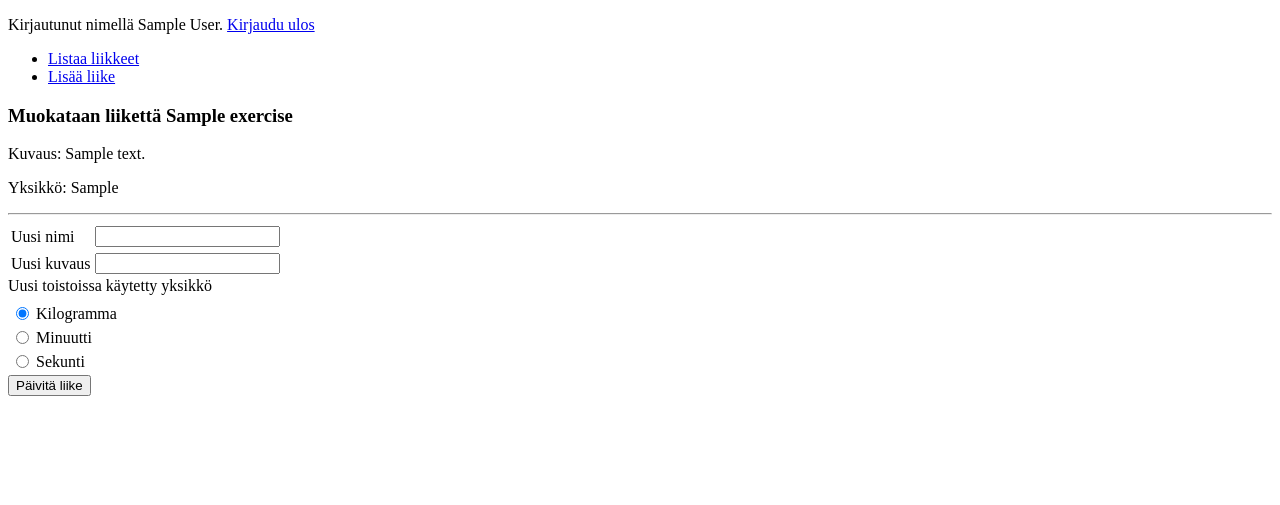
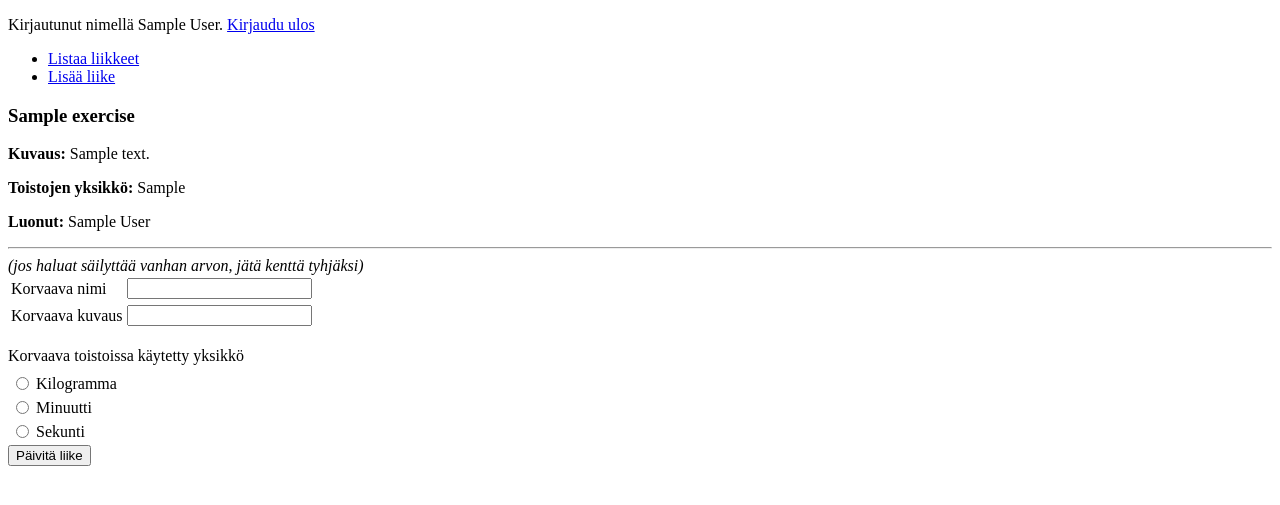
Before and after one commit to jkotima/treenikirjuri, a Flask app: page /exercises/edit/1/ in a window 1280 px wide. Shown: the top 505 px of the page. Run offline with Flask 2, Linux system fonts and the light colour scheme; a user stored in the database is signed in; tables that the repository leaves empty hold one stand-in row (values such as "Sample post").

Commit message:
Updates on forms

```diff
--- a/application/auth/models.py
+++ b/application/auth/models.py
@@ -3,7 +3,7 @@ from application.models import Base
 
 class Users(Base):
 
-    __tablename__ = "Accounts"
+    __tablename__ = "accounts"
 
     name = db.Column(db.String(144), nullable=False)
     username = db.Column(db.String(144), nullable=False)
--- a/application/exercises/forms.py
+++ b/application/exercises/forms.py
@@ -1,5 +1,8 @@
 from flask_wtf import FlaskForm
 from wtforms import RadioField, StringField, validators
+
+from application.exercises.models import Exercises
+
 
 class ExerciseForm(FlaskForm):
     name = StringField("Nimi", [validators.Length(min=2)])
@@ -9,8 +12,9 @@ class ExerciseForm(FlaskForm):
         csrf = False
 
 class ExerciseEditForm(FlaskForm):
-    name = StringField("Uusi nimi", [validators.Length(min=2)])
-    description = StringField("Uusi kuvaus")
-    unit = RadioField('Uusi toistoissa käytetty yksikkö', choices=[('kg','Kilogramma'),('min','Minuutti'),('sec', 'Sekunti')], default='kg')
+    name = StringField("Korvaava nimi", [validators.Length(min=2)])
+    description = StringField("Korvaava kuvaus")
+    unit = RadioField('Korvaava toistoissa käytetty yksikkö', choices=[('kg','Kilogramma'),('min','Minuutti'),('sec', 'Sekunti')])
+
     class Meta:
         csrf = False
--- a/application/exercises/models.py
+++ b/application/exercises/models.py
@@ -1,16 +1,23 @@
 from application import db
 from application.models import Base
+from sqlalchemy.sql import text
+from application.auth.models import Users
+
 
 class Exercises(Base):
 
-    __tablename__ = "Exercises"
+    __tablename__ = "exercises"
 
     name = db.Column(db.String(144), nullable=False)
     description = db.Column(db.String(144), nullable=False)
     unit = db.Column(db.String(20), nullable=False)
 
-    created_by = db.Column(db.Integer, db.ForeignKey('Accounts.id'),
+    created_by = db.Column(db.Integer, db.ForeignKey('accounts.id'),
                         nullable=False)
 
     def __init__(self, name):
         self.name = name
+
+    def get_creators_name(self):
+        a = Users.query.get(self.created_by)
+        return a.name
--- a/application/exercises/views.py
+++ b/application/exercises/views.py
@@ -25,14 +25,11 @@ def exercises_delete(exercise_id):
     return redirect(url_for("exercises_index"))
 
 @app.route("/exercises/edit/<exercise_id>/", methods=["GET"])
-@login_required
+#@login_required
 def exercises_edit(exercise_id):
     e = Exercises.query.get(exercise_id)
 
-    #db.session.delete(e)
-    #db.session.commit()
-
-    return render_template("exercises/edit.html", form = ExerciseEditForm(), exercise = Exercises.query.get(exercise_id))
+    return render_template("exercises/edit.html", form = ExerciseEditForm(), exercise = e)
 
 @app.route("/exercises/edit/<exercise_id>/", methods=["POST"])
 @login_required
@@ -40,10 +37,16 @@ def exercises_update(exercise_id):
     form = ExerciseForm(request.form)
     e = Exercises.query.get(exercise_id)
 
-    e.name = form.name.data
-    e.description = form.description.data
-    e.unit = form.unit.data
-    e.created_by = current_user.id
+    if form.name.data != "":
+        e.name = form.name.data
+    print("NAME" + form.name.data)
+    if form.description.data != "":
+        e.description = form.description.data
+    print("description" + form.description.data)
+
+    if form.unit.data != "":
+        e.unit = form.unit.data
+    print("unit" + form.unit.data)
 
     db.session().add(e)
     db.session().commit()
--- a/application/templates/exercises/edit.html
+++ b/application/templates/exercises/edit.html
@@ -1,11 +1,13 @@
 {% extends "layout.html" %}
 
 {% block body %}
-<h3>Muokataan liikettä {{ exercise.name }}</h3>
-<p>Kuvaus: {{ exercise.description }}</p>
-<p>Yksikkö: {{ exercise.unit }}</p>
+<h3>{{ exercise.name }}</h3>
+<p><b>Kuvaus:</b> {{ exercise.description }}</p>
+<p><b>Toistojen yksikkö:</b> {{ exercise.unit }}</p>
+<p><b>Luonut:</b> {{ exercise.get_creators_name() }}</p>
+
 <hr>
-
+<i>(jos haluat säilyttää vanhan arvon, jätä kenttä tyhjäksi)</i>
 <form method="POST" action="{{ url_for('exercises_update', exercise_id=exercise.id) }}">
     <table>
       <tr>
@@ -34,6 +36,7 @@
       </tr>
 
     </table>
+    <br>
     {{ form.unit.label }}
     <table>
       <tr>
--- a/application/templates/exercises/new.html
+++ b/application/templates/exercises/new.html
@@ -30,6 +30,7 @@
     </tr>
 
   </table>
+  <br>
   {{ form.unit.label }}
   <table>
     <tr>
@@ -49,7 +50,7 @@
     </tr>
   </table>
 <td colspan="2">
-  <input type="submit" value="Lisää uusi liike"/>
+  <input type="submit" value="Lisää liike"/>
 </td>
     </tr>
 </form>
```
Also changed, not shown: application/templates/exercises/list.html (+5 -5 lines).
